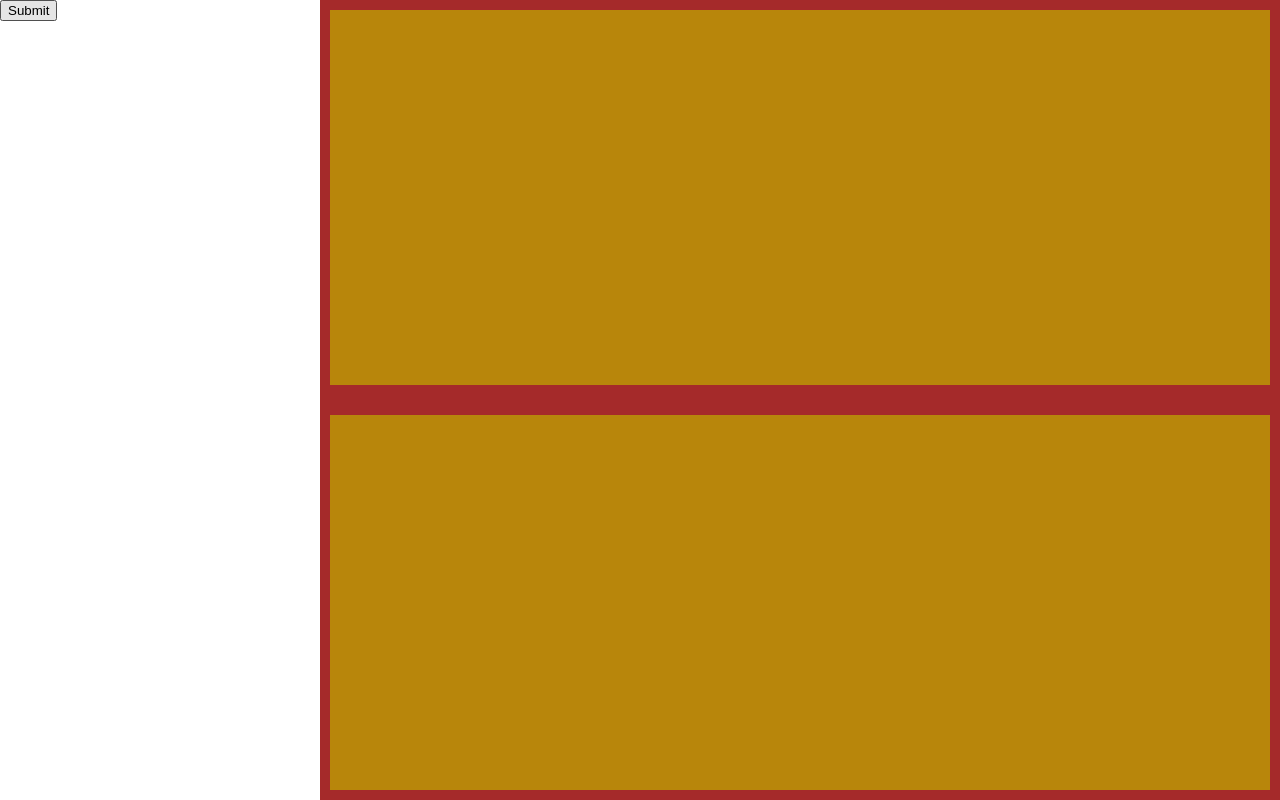
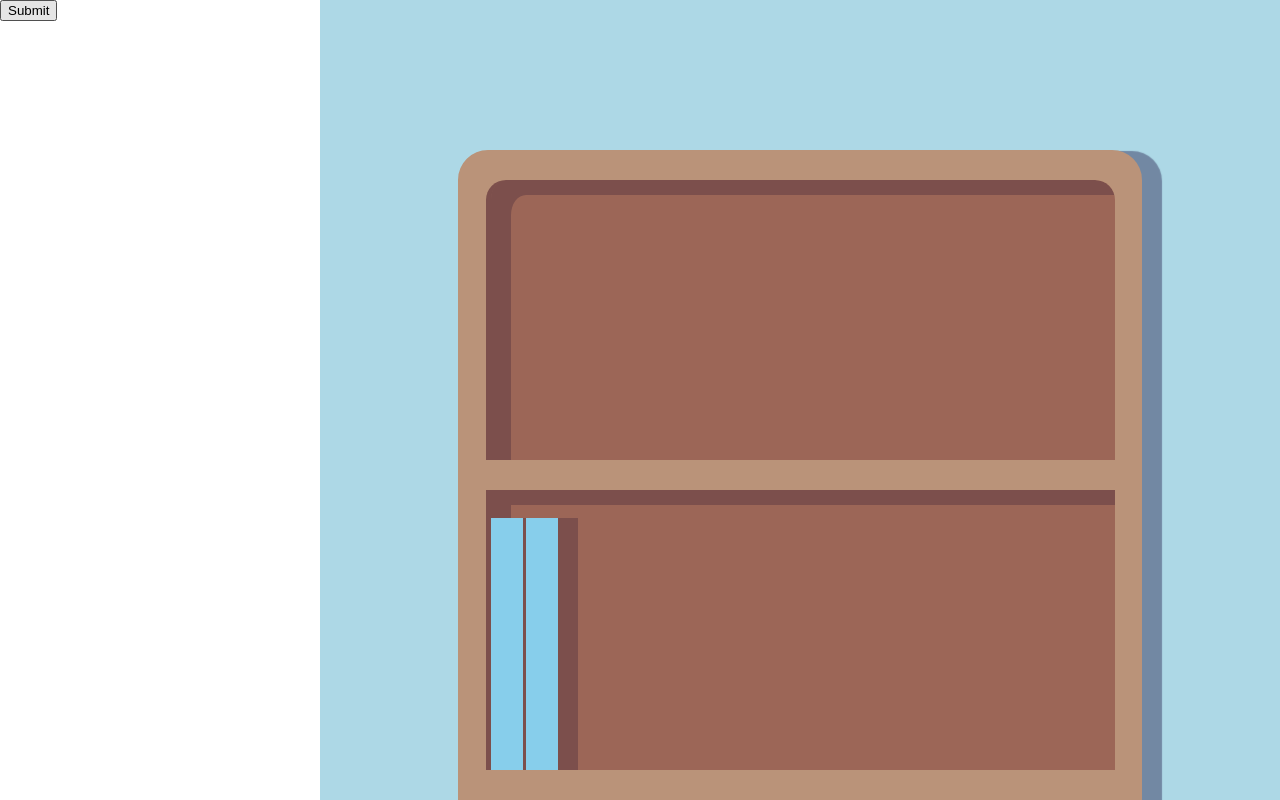
Before and after one commit to tiredDm/odin-library, a plain HTML site: page index.html in a window 1280 px wide. Drawn offline with Linux system fonts and the light colour scheme.

Commit message:
Base Layout and design for the Books Section

```diff
--- a/index.html
+++ b/index.html
@@ -14,9 +14,15 @@
                 <button>Submit</button>
             </form>
         </div>
-        <div class="shelves">
-            <div class="shelf"></div>
-            <div class="shelf"></div>
+        <div class="books-section">
+            <div class="shelves">
+                <div class="top shelf"></div>
+                <div class="shelf">
+                    <div class="book"></div>
+                    <div class="book"></div>
+
+                </div>
+            </div>
         </div>
     </div>
 </body>
--- a/styles.css
+++ b/styles.css
@@ -16,14 +16,54 @@ body{
     background-color: white;
 }
 
+/*-- We may want to make the form on the sidebar have it's postiioning as fixed so that it doesn't move when we scroll up*/
+.sidebar-form{
+
+}
+
+
+.books-section{
+    display: flex;
+    background-color: lightblue;
+    justify-content: center;
+    align-items: flex-end;
+}
+
+
 .shelves{
-    background-color: brown;
-    display: grid;
-    grid-template-rows: 1fr 1fr;
-    gap: 10px;
+    width: 65%;
+    background-color: #ba9379;
+    border-radius: 30px 30px 0px 0px;
+    display: flex;
+    flex-direction: column;
+    align-items: center;
+    justify-content: center;
+    height: fit-content;
+    border: 30px solid #ba9379;
+    gap: 30px;
+    box-shadow: 20px 1px 1px #7288a3;
 }
 
 .shelf{
-    margin: 10px;
-    background-color: darkgoldenrod;
+    height: 35vh;
+    width: 100%;
+    background-color: #9c6657;
+    box-shadow: inset 20px 15px rgba(77, 47, 60, .4);
+    display: flex;
+    justify-content: start;
+    align-items: end;
+    border-left: 5px solid rgba(77, 47, 60, .4);
+    gap: 3px;
 }
+
+.top{
+    border-radius: 20px 20px 0px 0px;
+}
+
+/*--BASE BOOK STYLING... OH CAN CHANGE THE BOX-SHADOW VALUES TO MAKE IT CAST OVER MORE THINGS WHEN SELECTED... THAT'S SO GOATED*/
+.book{
+    height: 90%; /*--This scould be any random value with a given max and min*/
+    width: 2rem;
+    background-color: skyblue;
+    box-shadow:  20px 0px rgba(77, 47, 60, .4);
+}
```
